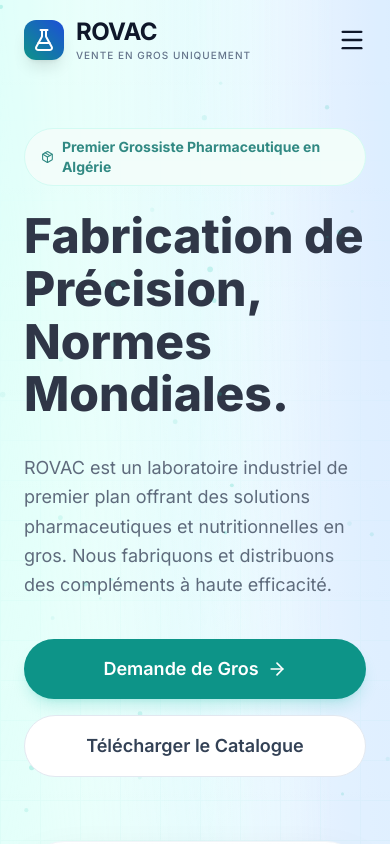
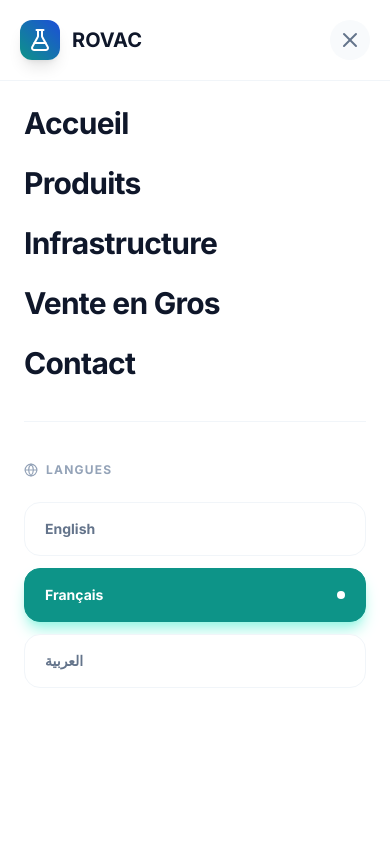
Before and after one commit to hitokiribatosai/ROVAC, a React (Vite) app: page / in a window 390 px wide. Both pictures are taken after a click on the button 352 px from the left and 39 px from the top of the page. Shown: the top 844 px of the page. Built offline with nearby package versions, Linux system fonts and the light colour scheme.

Commit message:
Fix mobile navigation and language switcher

```diff
--- a/App.tsx
+++ b/App.tsx
@@ -643,6 +643,71 @@
         </div>
       </footer>
 
+      {/* Mobile Menu */}
+      <AnimatePresence>
+        {mobileMenuOpen && (
+          <motion.div
+            initial={{ opacity: 0, x: '100%' }}
+            animate={{ opacity: 1, x: 0 }}
+            exit={{ opacity: 0, x: '100%' }}
+            transition={{ type: "spring", damping: 25, stiffness: 200 }}
+            className="fixed inset-0 z-[60] bg-white md:hidden flex flex-col"
+          >
+            <div className="p-5 flex items-center justify-between border-b border-slate-100">
+              <div className="flex items-center gap-3">
+                <div className="w-10 h-10 bg-gradient-to-tr from-teal-600 to-blue-700 rounded-xl flex items-center justify-center text-white shadow-lg">
+                  <FlaskConical size={24} />
+                </div>
+                <span className="text-xl font-bold text-slate-900">ROVAC</span>
+              </div>
+              <button
+                onClick={() => setMobileMenuOpen(false)}
+                className="p-2 bg-slate-50 rounded-full hover:bg-slate-100 text-slate-500 transition-colors"
+              >
+                <X size={24} />
+              </button>
+            </div>
+
+            <div className="flex-1 overflow-y-auto p-6 flex flex-col">
+              <nav className="flex flex-col space-y-6">
+                {navItems.map((item) => (
+                  <a
+                    key={item.label}
+                    href={item.href}
+                    onClick={() => setMobileMenuOpen(false)}
+                    className="text-3xl font-bold text-slate-900 tracking-tight hover:text-teal-600 transition-colors"
+                  >
+                    {item.label}
+                  </a>
+                ))}
+              </nav>
+
+              <div className="mt-10 pt-10 border-t border-slate-100">
+                <div className="flex items-center gap-2 mb-6 text-slate-400 font-bold text-xs uppercase tracking-widest">
+                  <Globe size={14} />
+                  {t.languagesTitle}
+                </div>
+                <div className="flex flex-col gap-3">
+                  {(['EN', 'FR', 'AR'] as Language[]).map((l) => (
+                    <button
+                      key={l}
+                      onClick={() => setLang(l)}
+                      className={`w-full flex items-center justify-between px-5 py-4 rounded-2xl border text-sm font-bold transition-all duration-200 ${lang === l
+                          ? 'bg-teal-600 border-teal-600 text-white shadow-lg shadow-teal-200'
+                          : 'bg-white border-slate-100 text-slate-500 hover:border-slate-300'
+                        }`}
+                    >
+                      <span>{l === 'EN' ? 'English' : l === 'FR' ? 'Français' : 'العربية'}</span>
+                      {lang === l && <div className="w-2 h-2 bg-white rounded-full"></div>}
+                    </button>
+                  ))}
+                </div>
+              </div>
+            </div>
+          </motion.div>
+        )}
+      </AnimatePresence>
+
       {/* Full Product Modal */}
       <AnimatePresence>
         {isProductModalOpen && (
```
